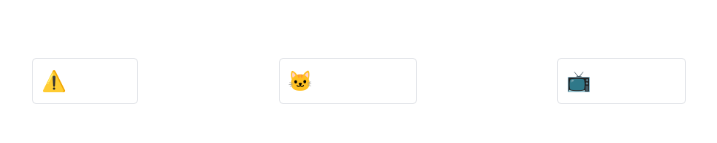
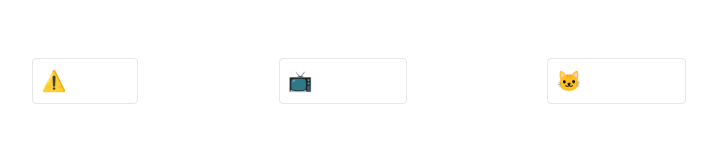
Before and after one commit to satsgg/streambrah, a Next.js app: page / in a window 1280 px wide. Shown: the part 401-544 px from the top of the page, without its empty margins (281-998 px from the left). Built offline with nearby package versions, Linux system fonts and the light colour scheme.

Commit message:
add pokemon configure link

```diff
--- a/src/app/page.tsx
+++ b/src/app/page.tsx
@@ -17,12 +17,14 @@ export default function Home() {
                 <h2 className="text-xl font-semibold">⚠️ Alerts️</h2>
               </div>
             </Link>
-            <div className="hover:bg-gray-300 hover:cursor-not-allowed border rounded p-2">
-              <h2 className="text-xl font-semibold">🐱 Pokemon</h2>
-            </div>
             <Link href="/youtube/configure">
               <div className="hover:bg-gray-300 hover:cursor-pointer border rounded p-2">
                 <h2 className="text-xl font-semibold">📺 Youtube</h2>
+              </div>
+            </Link>
+            <Link href="/pokemon/configure">
+              <div className="hover:bg-gray-300 hover:cursor-pointer border rounded p-2">
+                <h2 className="text-xl font-semibold">🐱 Pokemon</h2>
               </div>
             </Link>
           </div>
```
